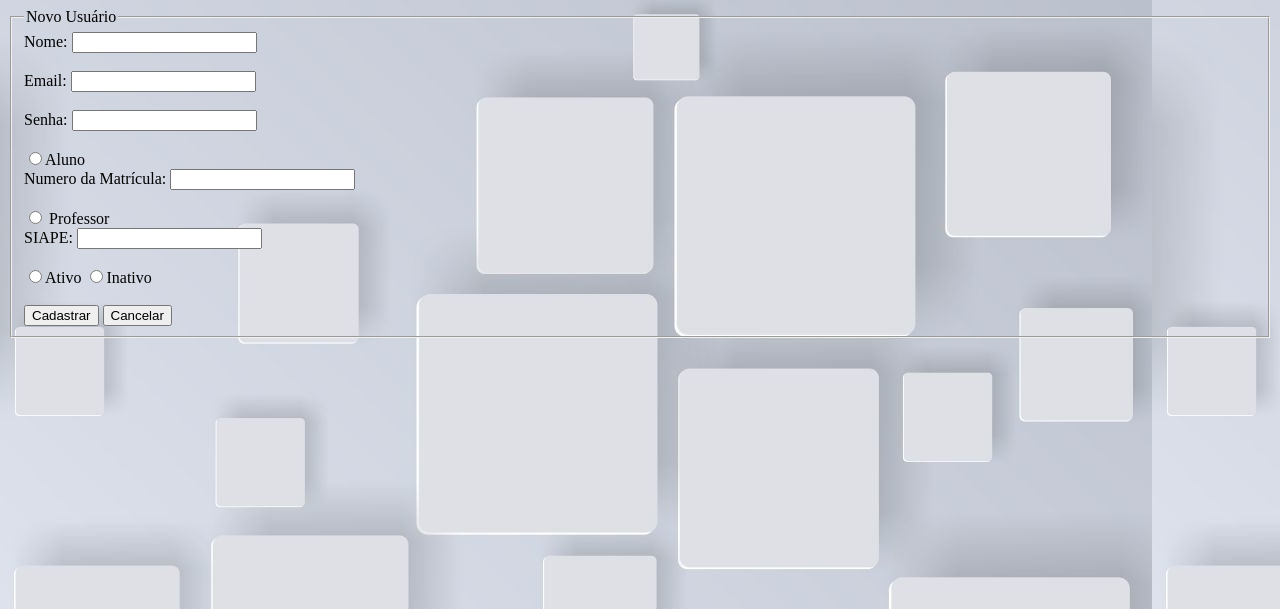
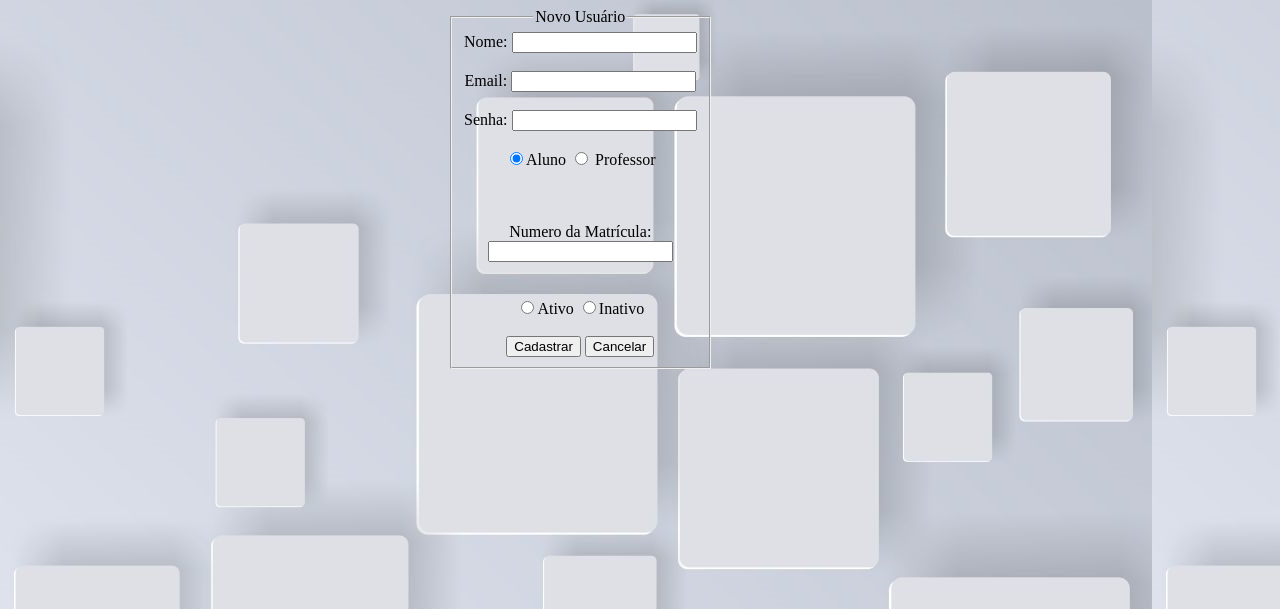
Before and after one commit to RaquelGums/TrabalhoProgramacaoN3, a PHP site: page /cadastroUsuario.php in a window 1280 px wide. Shown: the top 609 px of the page. Run offline with PHP 8.4, Linux system fonts and the light colour scheme.

Commit message:
modifiquei um pouco esssa pagina. amanha continuo.

```diff
--- a/cadastroUsuario.php
+++ b/cadastroUsuario.php
@@ -1,11 +1,30 @@
 <!DOCTYPE>
 <html>
 	<head>
-	<style>
-		body {
-			background-image: url(fundo.jpg);
-		}
-	</style>
+		<script>
+			function mudarp() ///trocar as caixas de professor e aluno
+			{
+    			document.getElementById("a").style.display = "none";
+				document.getElementById("b").style.display = "block";
+			}
+			function mudara()
+			{
+				document.getElementById("b").style.display = "none";
+				document.getElementById("a").style.display = "block";
+			}
+			mudara();
+		</script>
+		<style>
+			body {
+				background-image: url(fundo.jpg);
+			}
+			fieldset{
+				display: inline-block;
+				text-align:center;
+				position:absolute;
+				left:35%;
+			}
+		</style>
 	</head>
 	<body>
 		<form id="area" method="get">
@@ -16,13 +35,15 @@
 				<br>Email: <input type="text" name="email"><br>
 				<br>Senha: <input type="password" name="senha"> <br>
 				<br>
-				<input type="radio" name="tipoUsuario" value="1">Aluno
+				<input onclick="mudara();" checked="true" type="radio" name="tipoUsuario" value="1">Aluno
+				<input onclick="mudarp();" type="radio" name="tipoUsuario" value="2"> Professor
 				<br>
-				Numero da Matrícula: <input type="text" name="email"><br>
 				<br>
-				<input type="radio" name="tipoUsuario" value="2"> Professor
 				<br>
-				SIAPE: <input type="password" name="senha"> <br>
+				<br>
+				<div id="a">Numero da Matrícula:  <br><input type="text" name="matri"></div>
+				<div style="display:none;" id="b"> SIAPE:  <br> <input type="text" name="siape"></div>
+				<br>
 				<br>
 				<input type="radio" name="ativo" value="1">Ativo
 				<input type="radio" name="ativo" value="0">Inativo
```
